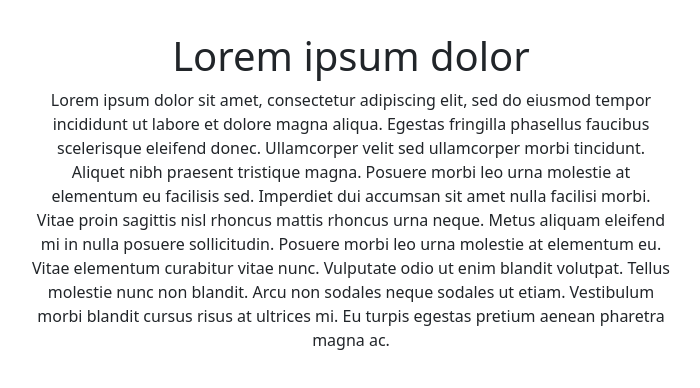
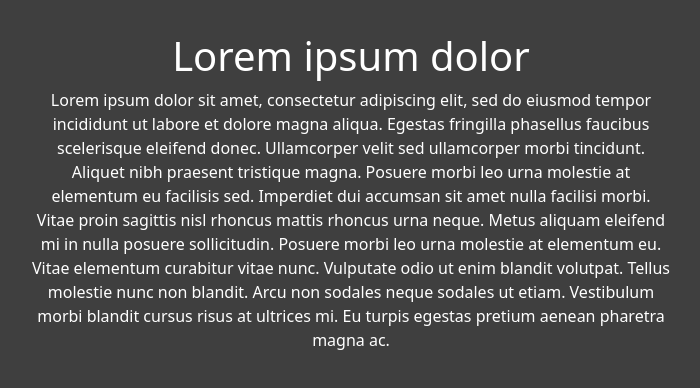
Before and after one commit to benjamin-wirch/benjaminwirch.com, a React (Vite) app: page / in a window 1280 px wide. Shown: the top 388 px of the page, without its empty margins (289-989 px from the left). Built offline with nearby package versions, Linux system fonts and the light colour scheme.

Commit message:
Background color change and end of day commit

```diff
--- a/src/components/BenjaminWirch.jsx
+++ b/src/components/BenjaminWirch.jsx
@@ -2,7 +2,7 @@ import { useState, useEffect } from "react";
 
 export default function BenjaminWirch(props) {
     return <div>
-        <div style={{ maxWidth: "40rem", margin: "auto", textWrap: "pretty" }}>
+        <div id="frontpagetext" style={{ maxWidth: "40rem", margin: "auto", textWrap: "pretty" }}>
             <h1>Lorem ipsum dolor</h1>
             <p>Lorem ipsum dolor sit amet, consectetur adipiscing elit, sed do eiusmod tempor incididunt ut labore et dolore magna aliqua. Egestas fringilla phasellus faucibus scelerisque eleifend donec. Ullamcorper velit sed ullamcorper morbi tincidunt. Aliquet nibh praesent tristique magna. Posuere morbi leo urna molestie at elementum eu facilisis sed. Imperdiet dui accumsan sit amet nulla facilisi morbi. Vitae proin sagittis nisl rhoncus mattis rhoncus urna neque. Metus aliquam eleifend mi in nulla posuere sollicitudin. Posuere morbi leo urna molestie at elementum eu. Vitae elementum curabitur vitae nunc. Vulputate odio ut enim blandit volutpat. Tellus molestie nunc non blandit. Arcu non sodales neque sodales ut etiam. Vestibulum morbi blandit cursus risus at ultrices mi. Eu turpis egestas pretium aenean pharetra magna ac.</p>
         </div>
--- a/src/index.css
+++ b/src/index.css
@@ -2,3 +2,11 @@ html {
     text-align: center;
     padding: 2rem;
 }
+
+body {
+    background-color: #3f3f3f;
+}
+
+#frontpagetext {
+    color: white;
+}
```
